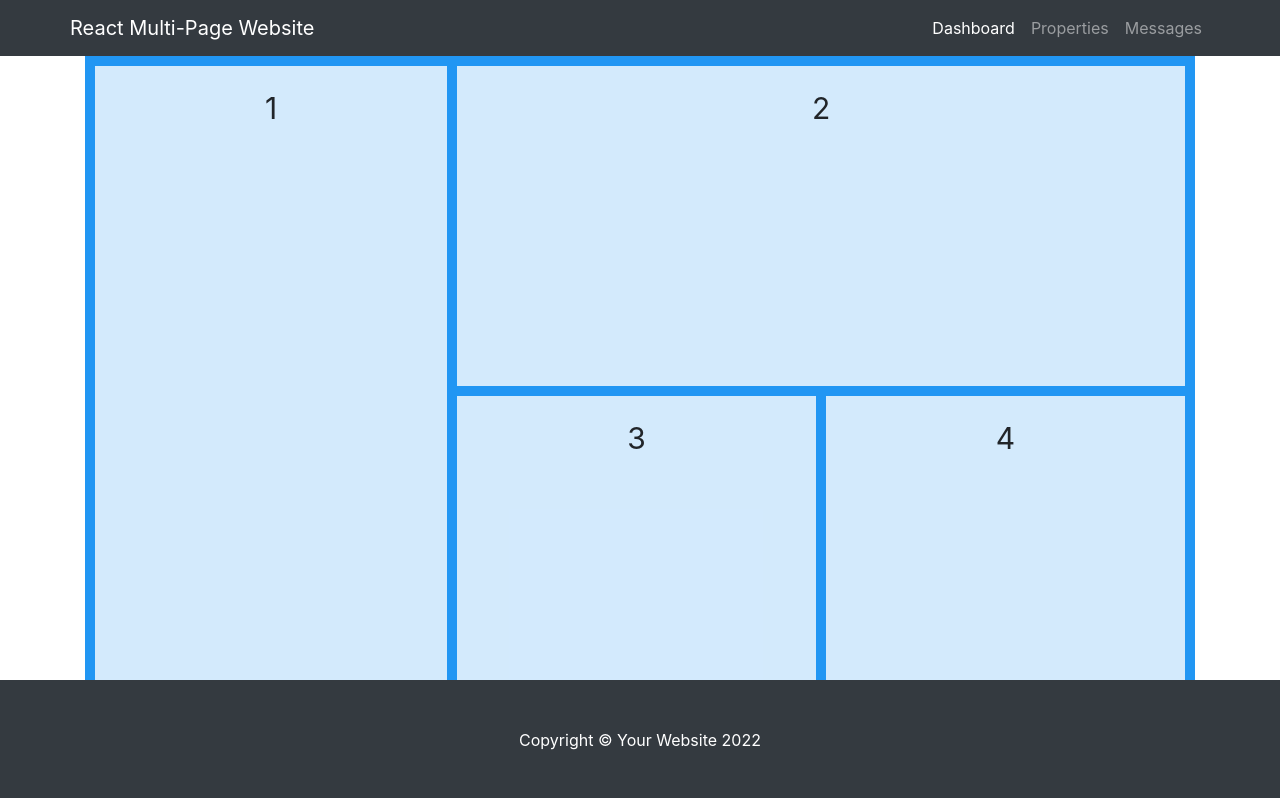
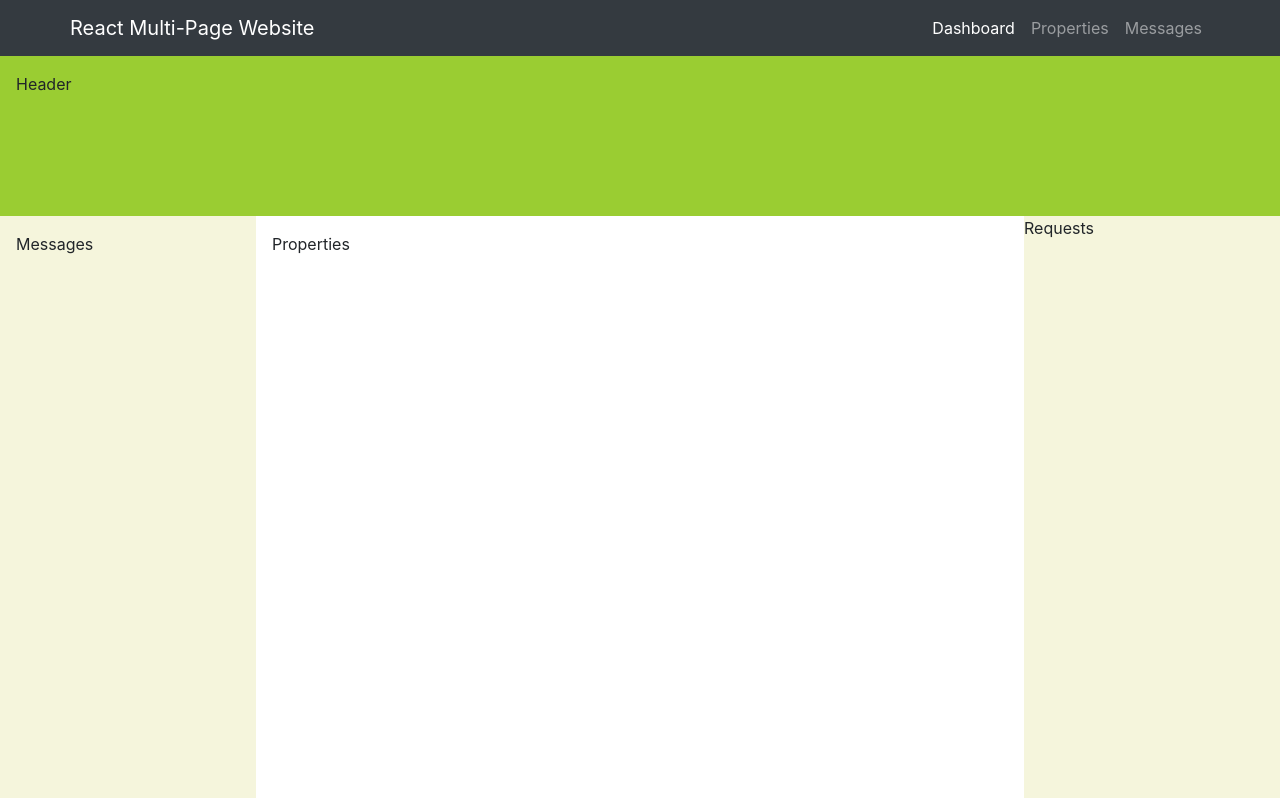
Before and after one commit to ZenDugo/TALC-Frontend, a React (Create React App) app: page / in a window 1280 px wide. Shown: the top 798 px of the page. Built offline with nearby package versions, Linux system fonts and the light colour scheme.

Commit message:
changed grid layout to flex

```diff
--- a/public/styles.css
+++ b/public/styles.css
@@ -1,35 +1,41 @@
-.grid-container {
-	display: grid;
-	grid-template-areas:
-		"Alerts ToDo ToDo"
-		"Alerts Messages Properties"
-		"Alerts Messages Properties";
-
-	grid-template-rows: 20rem 15rem 14rem;
-	gap: 10px;
-	background-color: #2196f3;
-	padding: 10px;
+* {
+	box-sizing: border-box;
 }
-
-.grid-container > div {
-	background-color: rgba(255, 255, 255, 0.8);
-	text-align: center;
-	padding: 20px 0;
-	font-size: 30px;
+body {
+	display: flex;
+	min-height: 100vh;
+	flex-direction: column;
+	margin: 0;
 }
-
-.item1 {
-	grid-area: Alerts;
+#main {
+	display: flex;
+	flex: 1;
 }
-
-.item2 {
-	grid-area: ToDo;
+#main > .properties-section {
+	flex: 1;
 }
-
-.item3 {
-	grid-area: Messages;
+#main > .messages-section,
+#main > .requests-section {
+	flex: 0 0 20vw;
+	background: beige;
 }
-
-.item4 {
-	grid-area: Properties;
+#main > .messages-section {
+	order: -1;
 }
+header,
+footer {
+	background: yellowgreen;
+	height: 20vh;
+}
+header,
+footer,
+.properties-section,
+.messages-section,
+.properties-section {
+	padding: 1em;
+}
+@media screen and (max-width: 800px) {
+	#main {
+		display: block;
+	}
+}
--- a/src/components/Dashboard.jsx
+++ b/src/components/Dashboard.jsx
@@ -3,14 +3,14 @@ import React from "react";
 function Dashboard() {
 	return (
 		<div className="home">
-			<div class="container">
-				<div class="grid-container">
-					<div class="item1">1</div>
-					<div class="item2">2</div>
-					<div class="item3">3</div>
-					<div class="item4">4</div>
+			<body>
+				<header>Header</header>
+				<div id="main">
+					<section class="properties-section">Properties</section>
+					<section class="messages-section">Messages</section>
+					<section class="requests-section">Requests</section>
 				</div>
-			</div>
+			</body>
 		</div>
 	);
 }
--- a/src/components/Footer.jsx
+++ b/src/components/Footer.jsx
@@ -3,7 +3,7 @@ import React from "react";
 function Footer() {
 	return (
 		<div className="footer">
-			<footer class="py-5 bg-dark fixed-bottom">
+			<footer class="py-5 bg-dark bottom">
 				<div class="container">
 					<p class="m-0 text-center text-white">
 						Copyright &copy; Your Website 2022
```
